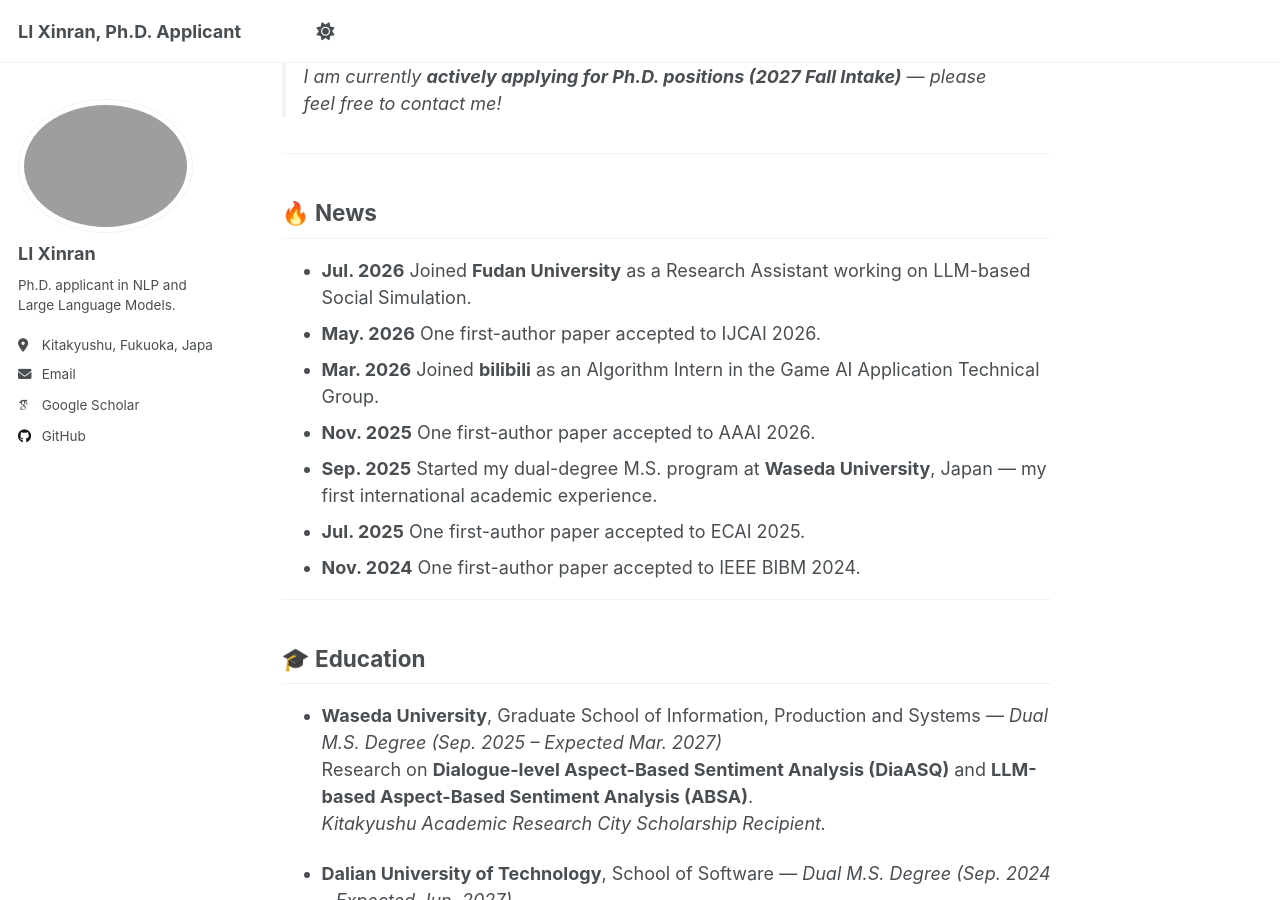
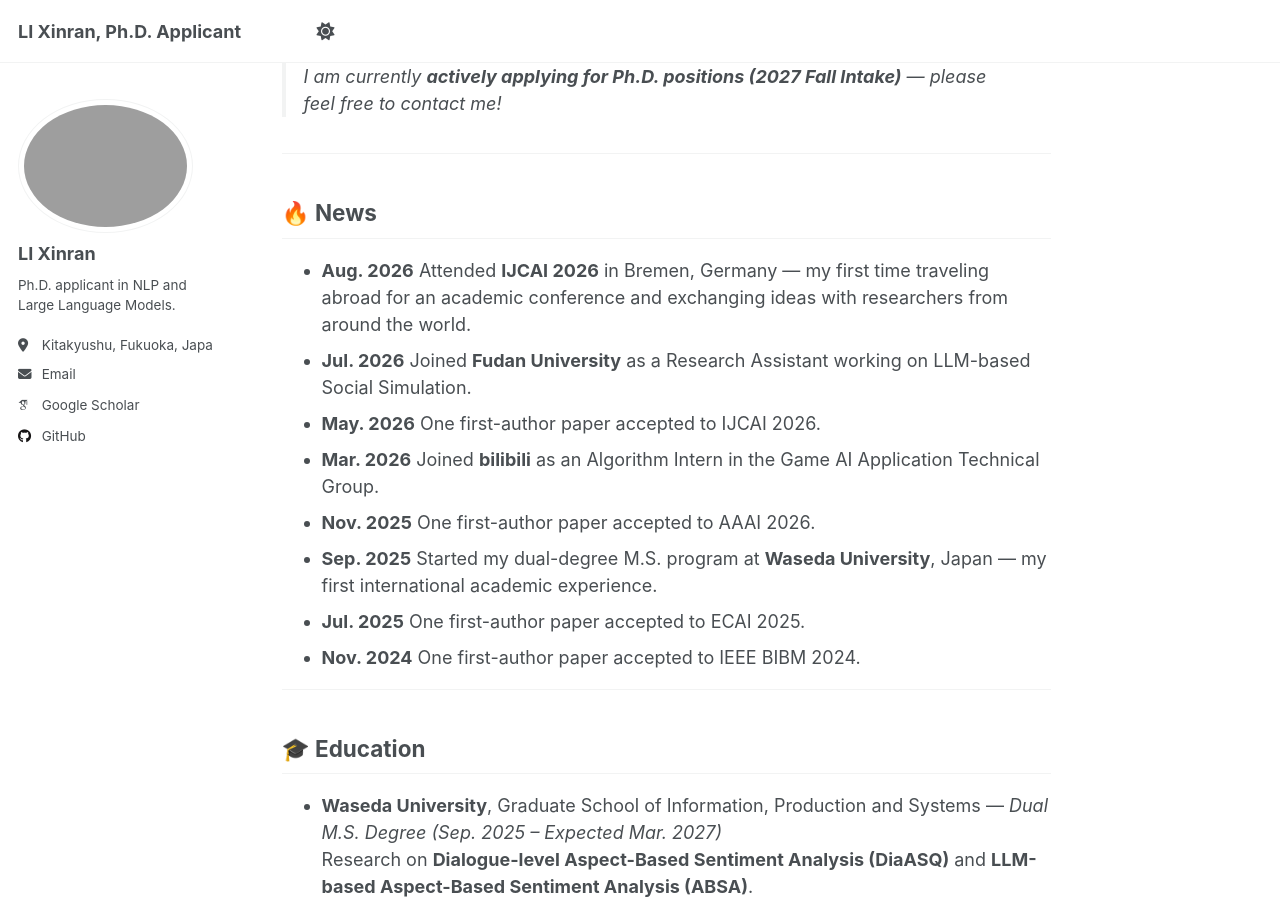
Before and after one commit to LiXinran6/LiXinran6.github.io, a Jekyll site: the page built from _pages/about.md, in a window 1280 px wide and 900 px high, scrolled down 499 px. Built offline with Jekyll 4.4.1, drawn with Linux system fonts in a browser that asks for light colours; some web fonts are replaced; a script that is not in the unit is left out.

Commit message:
Update about.md

```diff
--- a/_pages/about.md
+++ b/_pages/about.md
@@ -21,7 +21,7 @@ Previously, my research centered on **Affective Computing**, including **Emotion
 ---
 
 ## 🔥 News
-
+- **Aug. 2026** Attended **IJCAI 2026** in Bremen, Germany — my first time traveling abroad for an academic conference and exchanging ideas with researchers from around the world.
 - **Jul. 2026** Joined **Fudan University** as a Research Assistant working on LLM-based Social Simulation.
 - **May. 2026** One first-author paper accepted to IJCAI 2026.
 - **Mar. 2026** Joined **bilibili** as an Algorithm Intern in the Game AI Application Technical Group.
```
